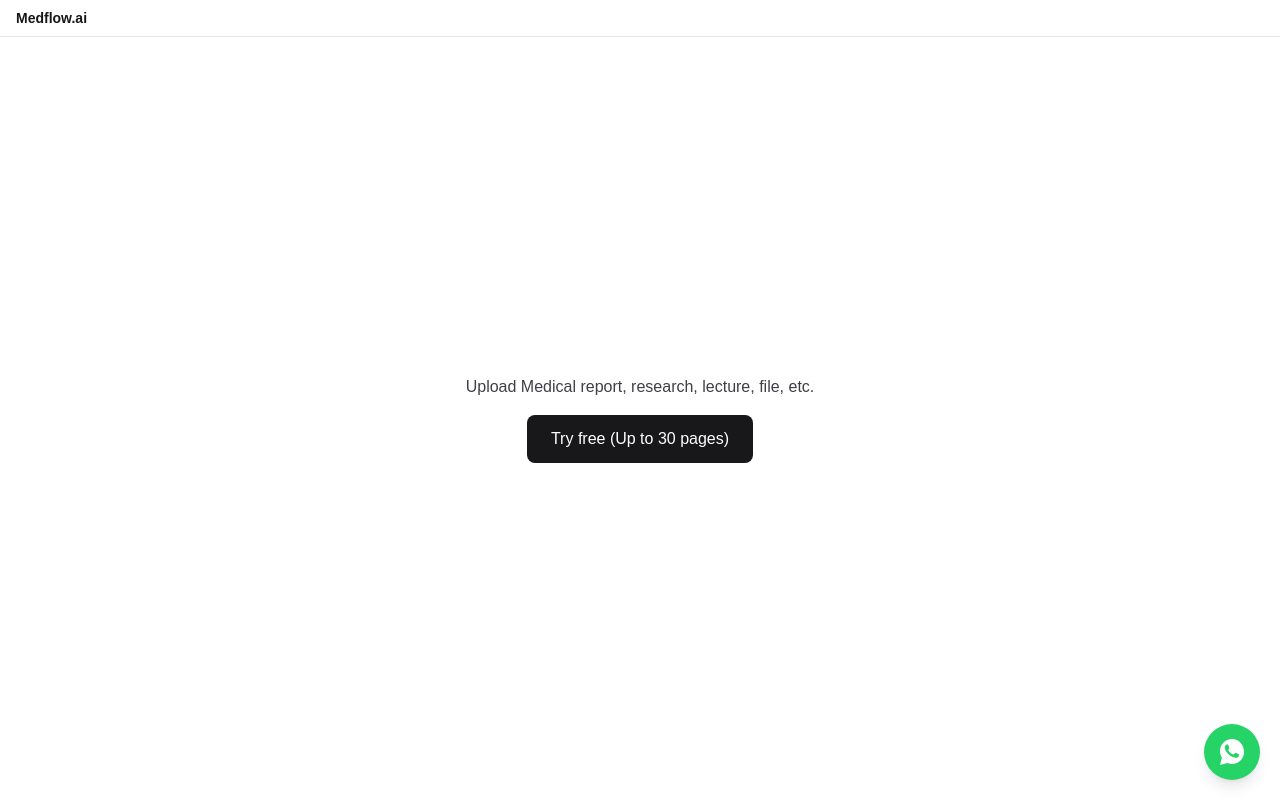
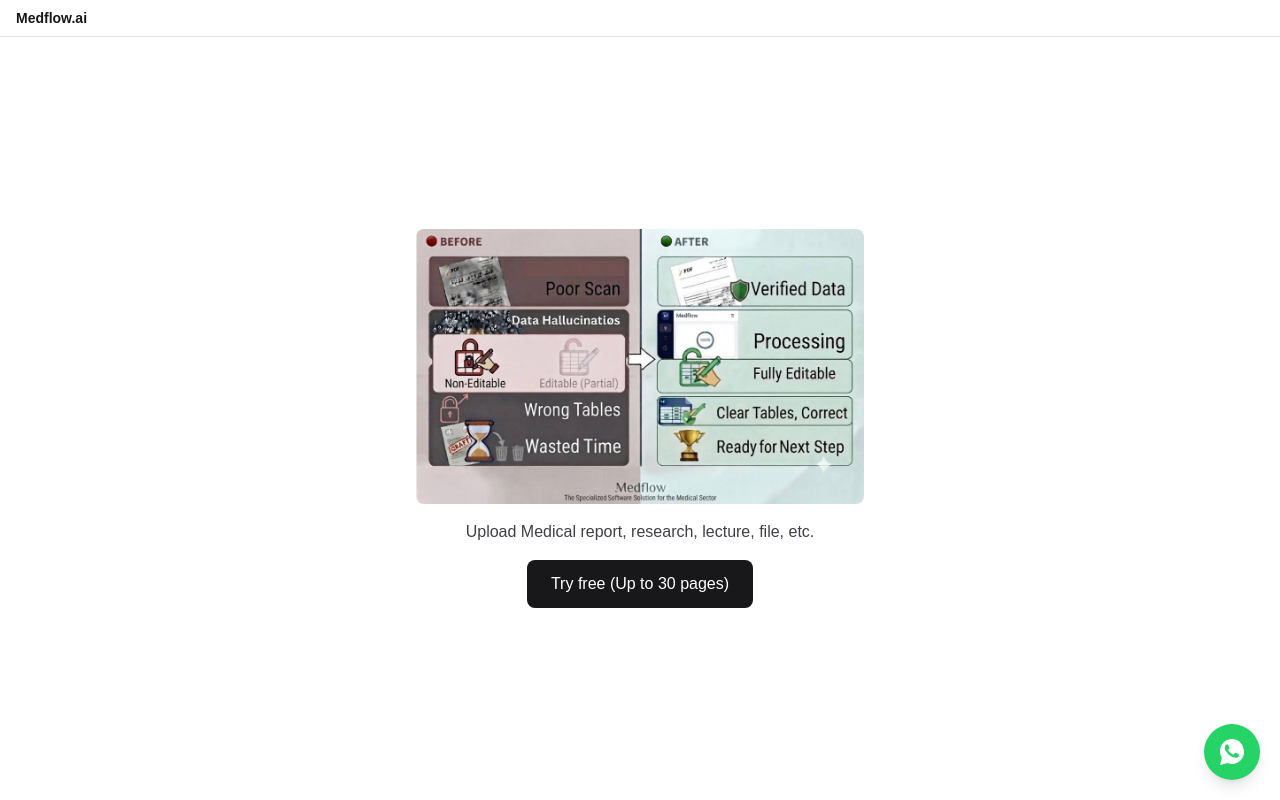
Before and after one commit to rabueshy-blip/medical-ocr-saas, a Next.js app in the folder frontend/: page / in a window 1280 px wide. Built offline with nearby package versions, Linux system fonts and the light colour scheme; no server answers.

Commit message:
Add before/after marketing image to upload panel
Show a before/after comparison graphic above the upload prompt,
illustrating the poor-scan-to-verified-data transformation Medflow
provides.

```diff
--- a/frontend/src/components/UploadPanel.tsx
+++ b/frontend/src/components/UploadPanel.tsx
@@ -83,6 +83,12 @@ export function UploadPanel() {
 
   return (
     <div className="flex h-full flex-col items-center justify-center gap-4">
+      {/* eslint-disable-next-line @next/next/no-img-element */}
+      <img
+        src="/before-after.jpg"
+        alt="Medflow: before and after comparison"
+        className="w-full max-w-md rounded-lg"
+      />
       <p className="text-center text-zinc-700 dark:text-zinc-300">
         Upload Medical report, research, lecture, file, etc.
       </p>
```
Also changed, not shown: frontend/public/before-after.jpg (added).
